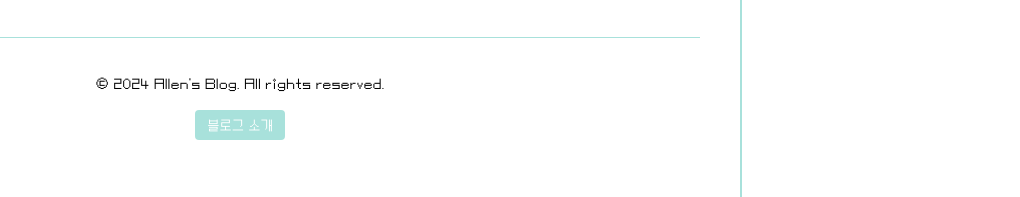
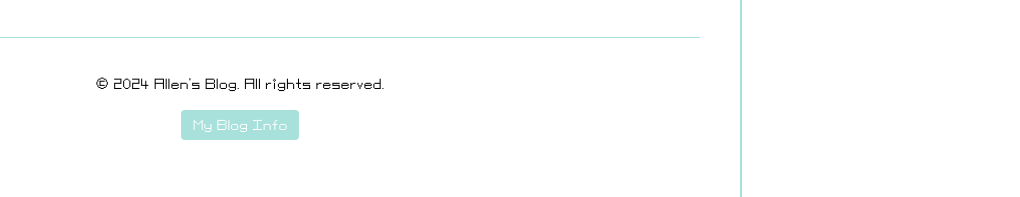
Before and after one commit to allenkang92/allenkang92.github.io, a Jekyll site: the page built from index.html, in a window 1280 px wide and 900 px high, scrolled down 578 px. Shown: the part 700-897 px from the top of the window, without its empty margins (260-1280 px from the left). Built offline with Jekyll 4.4.1, drawn with Linux system fonts in a browser that asks for light colours; some web fonts are replaced.

Commit message:
푸터 수정

```diff
--- a/_includes/footer.html
+++ b/_includes/footer.html
@@ -1,9 +1,9 @@
 <p>&copy; {{ site.time | date: '%Y' }} Allen's Blog. All rights reserved.</p>
-<button id="blog-info-btn" class="modal-button">블로그 소개</button>
+<button id="blog-info-btn" class="modal-button">My Blog Info</button>
 <div id="blog-info-modal" class="modal">
   <div class="modal-content">
     <span class="modal-close"></span>
-    <h2>My Blog Info</h2>
+    <h2>블로그 소개</h2>
     <section>
       <h3>목적</h3>
       <p>제 블로그는 다양한 분야의 지식들을 열심히 소개하는 것이 목표입니다!</p>
```
